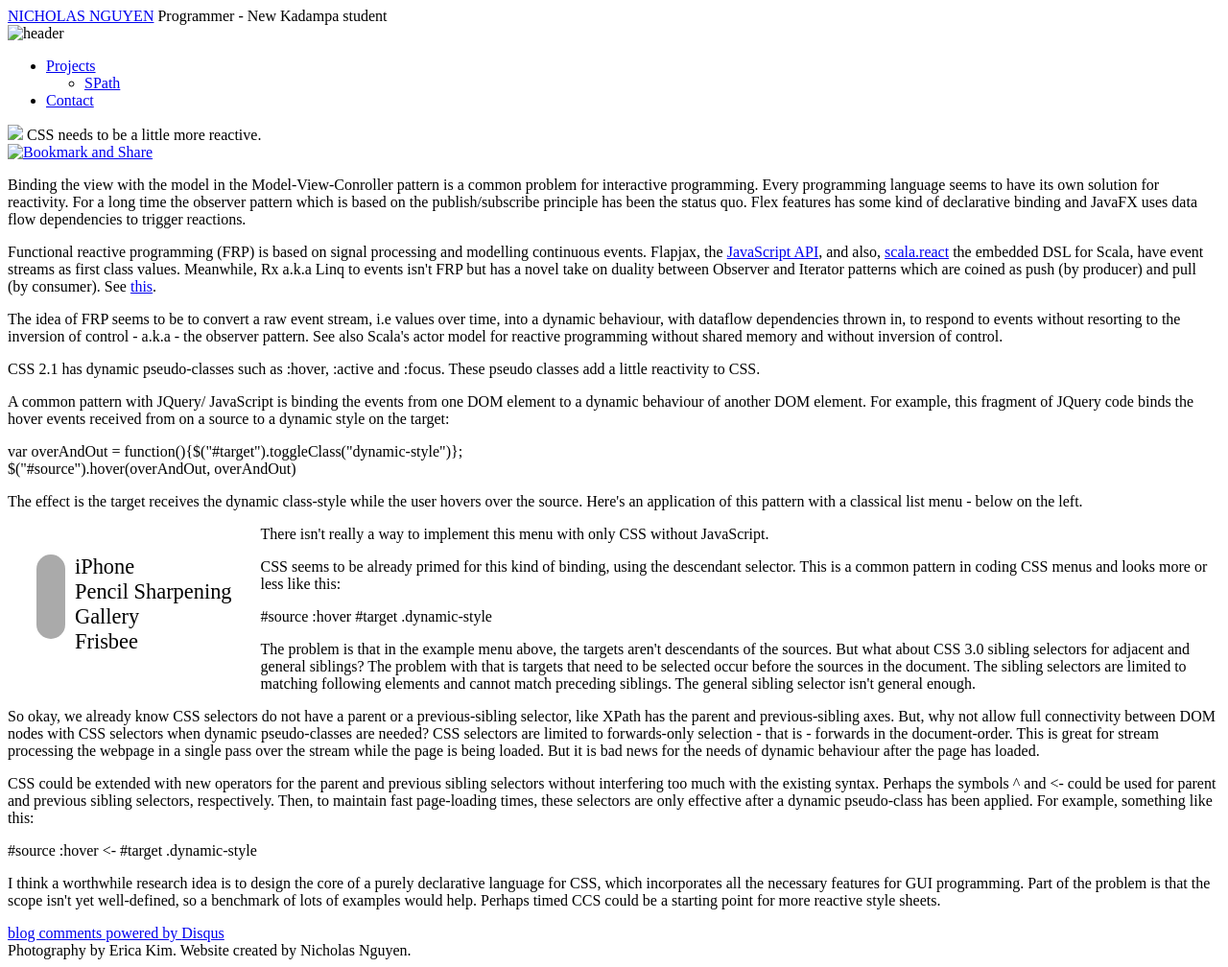
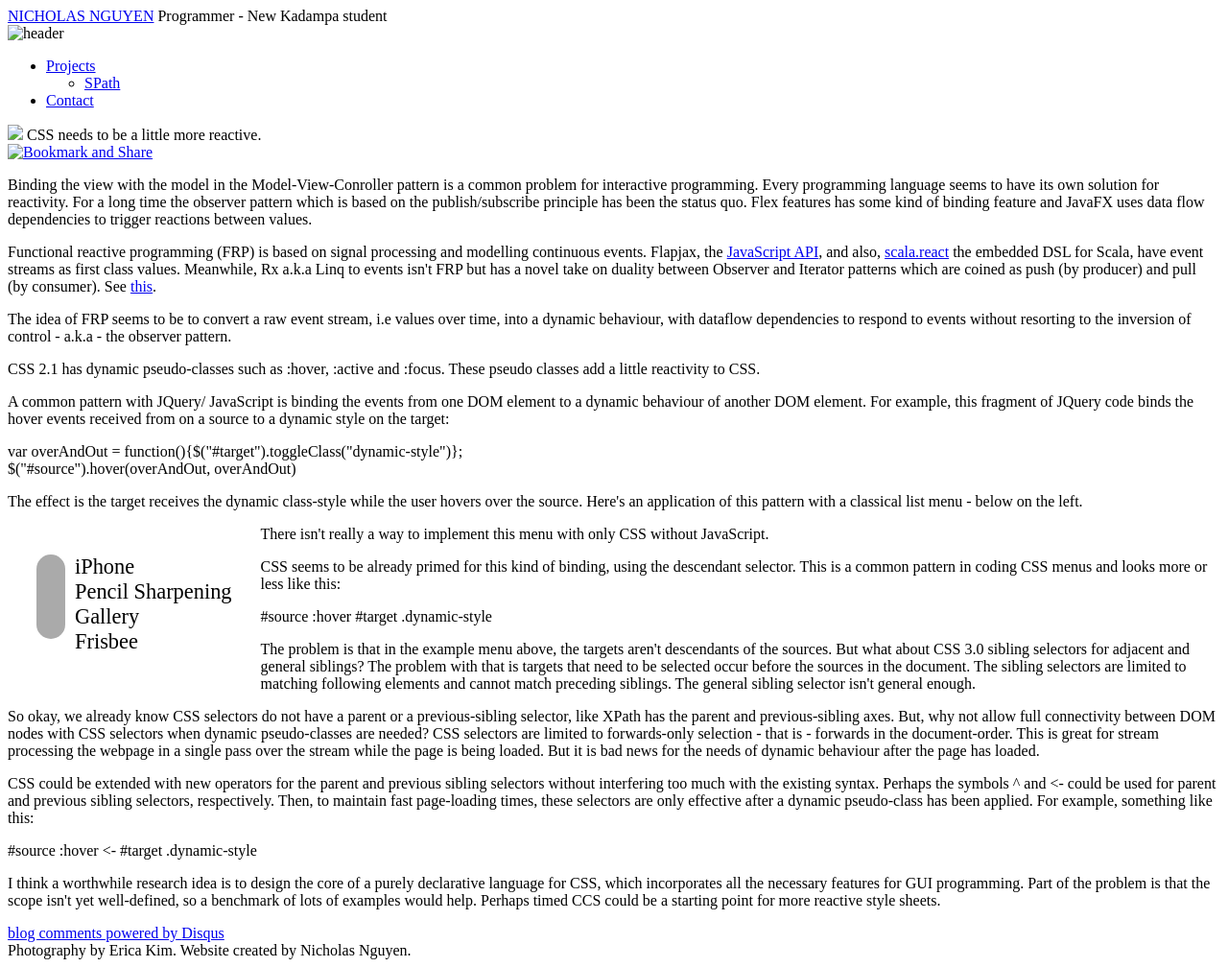
Before and after one commit to nicnguyen/nicnguyen.github.com, a Jekyll site: the page built from _posts/2011-07-09-CSS-needs-to-be-more-reactive.html, in a window 1280 px wide. Shown: the whole page at 96% size. Built offline with Jekyll 4.4.1, drawn with Linux system fonts in a browser that asks for light colours; nearby versions of some CDN libraries; library files that are not in the unit come from our copies; Markdown is read by kramdown in place of the engine named in the settings; comment, search, counter and statistics services are not loaded.

Commit message:
update css

```diff
--- a/_posts/2011-07-09-CSS-needs-to-be-more-reactive.html
+++ b/_posts/2011-07-09-CSS-needs-to-be-more-reactive.html
@@ -11,7 +11,7 @@ description: CSS is nice but could be more interactive.
 <p>
     Binding the view with the model in the Model-View-Conroller pattern is a common problem for interactive programming. Every programming language seems to have its own solution for reactivity.
     For a long time the observer pattern which is based on the publish/subscribe principle has been the status quo.
-    Flex features has some kind of declarative binding and JavaFX uses data flow dependencies to trigger reactions.
+    Flex features has some kind of binding feature and JavaFX uses data flow dependencies to trigger reactions between values.
 </p>
 <p>
     Functional reactive programming (FRP) is based on signal processing and modelling continuous events. Flapjax, the <a href="http://www.flapjax-lang.org">JavaScript API</a>,
@@ -21,8 +21,7 @@ description: CSS is nice but could be more interactive.
 </p>
 <p>
     The idea of FRP seems to be to convert a raw event stream, i.e values over time, into a dynamic behaviour, with dataflow dependencies
-    thrown in, to respond to events without resorting to the inversion of control - a.k.a - the observer pattern.
-    See also Scala's actor model for reactive programming without shared memory and without inversion of control.
+    to respond to events without resorting to the inversion of control - a.k.a - the observer pattern.
 <p>
     CSS 2.1 has dynamic pseudo-classes such as <span class="code-inline">:hover</span>, <span class="code-inline">:active</span> and
     <span class="code-inline">:focus</span>. These pseudo classes add a little reactivity to CSS.
```
